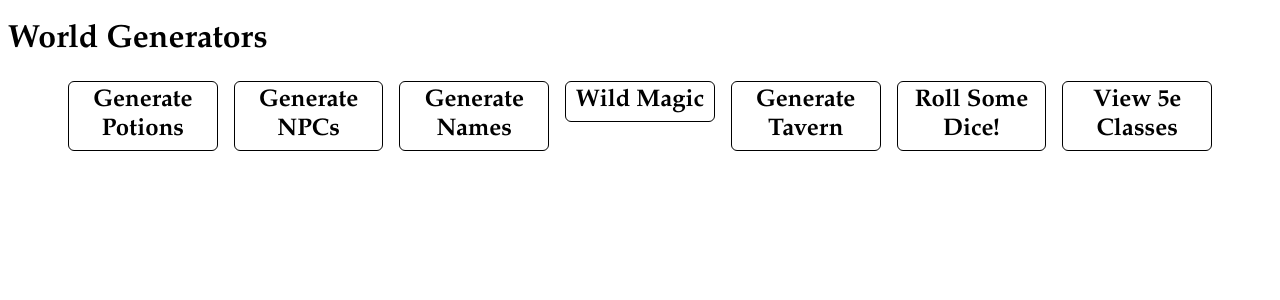
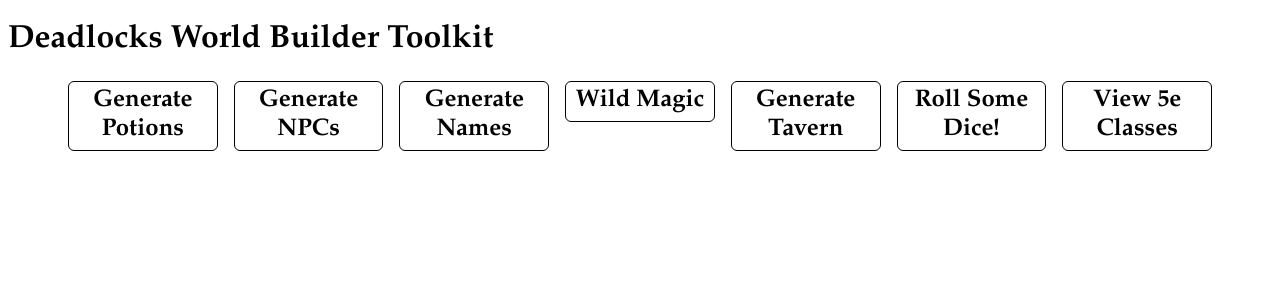
Before and after one commit to 0xDEAD10CK/Deadlocks-World-Builder-Toolkit, a Flask app: page / in a window 1280 px wide. Shown: the top 300 px of the page. Run offline with Flask 3, Linux system fonts and the light colour scheme.

Commit message:
Changed webpage name in index.html

```diff
--- a/templates/index.html
+++ b/templates/index.html
@@ -4,10 +4,10 @@
     <meta charset="UTF-8">
     <meta name="viewport" content="width=device-width, initial-scale=1.0">
 	<link rel="stylesheet" href="{{ url_for('static', filename='universal.css') }}">
-    <title>World Generators</title>
+    <title>World Builder Toolkit</title>
 </head>
 <body>
-    <h1>World Generators</h1>
+    <h1>Deadlocks World Builder Toolkit</h1>
     <ul id="menu">
         <a href="/potions/20"><li class="menuItem">Generate Potions</li></a>
         <a href="/npc/20"><li class="menuItem">Generate NPCs</li></a>
```
